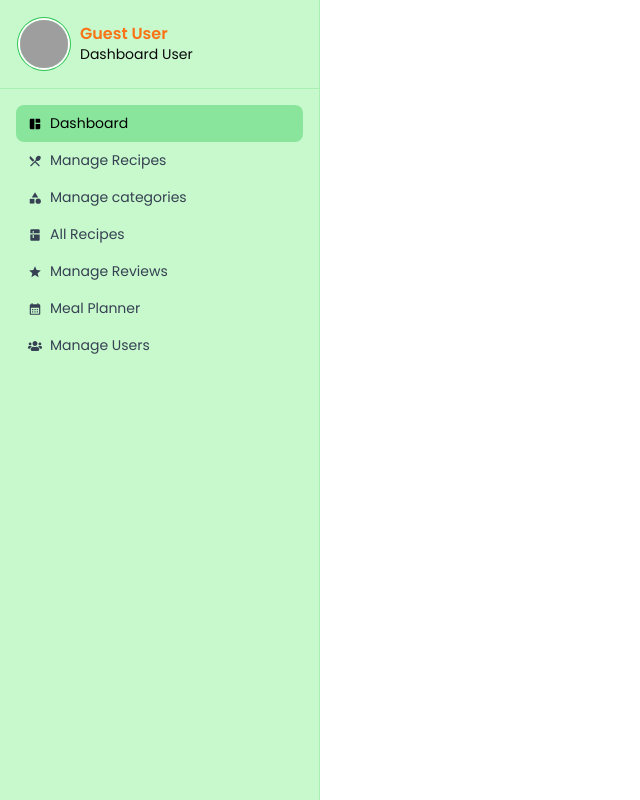
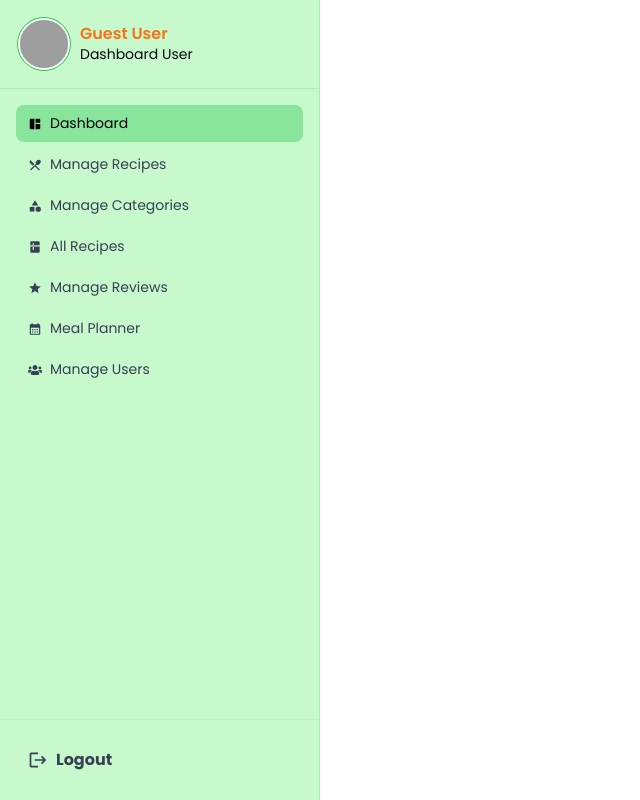
Before and after one commit to BFIbrahim/TasteTrail, a React (Vite) app: page /dashboard in a window 1280 px wide. Shown: the whole page, without its empty margins (0-640 px from the left). Built offline with nearby package versions, Linux system fonts and the light colour scheme; no server answers; grey boxes are pictures that could not be loaded.

Commit message:
signout functionalities added

```diff
--- a/src/Context/AuthProvider.jsx
+++ b/src/Context/AuthProvider.jsx
@@ -25,6 +25,9 @@ const AuthProvider = ({ children }) => {
     setUser(null);
     localStorage.removeItem("userInfo");
     localStorage.removeItem("authToken");
+
+    // Return a resolved promise so components can wait for it
+    return Promise.resolve();
   };
 
   const authInfo = {
--- a/src/Layouts/DashboardLayout.jsx
+++ b/src/Layouts/DashboardLayout.jsx
@@ -1,155 +1,124 @@
 import React, { useContext } from "react";
 import { AuthContext } from "../Context/AuthContext";
 import { FiMenu } from "react-icons/fi";
-import { MdCalendarMonth, MdCategory, MdKitchen, MdOutlineStar, MdRestaurantMenu, MdSpaceDashboard } from "react-icons/md";
-import { NavLink, Outlet } from "react-router";
+import { MdCalendarMonth, MdCategory, MdKitchen, MdOutlineStar, MdRestaurantMenu, MdSpaceDashboard, MdLogout } from "react-icons/md";
+import { NavLink, Outlet, useNavigate } from "react-router";
 import { FaUsers } from "react-icons/fa";
+import Swal from "sweetalert2";
 
 const DashboardLayout = () => {
-    const { user } = useContext(AuthContext);
-    console.log(user)
+    const { user, logoutUser } = useContext(AuthContext);
+    const navigate = useNavigate();
+
+    const handleLogout = () => {
+        Swal.fire({
+            title: "Sign Out?",
+            text: "Are you sure you want to log out?",
+            icon: "warning",
+            showCancelButton: true,
+            confirmButtonColor: "#f97316",
+            cancelButtonColor: "#cbd5e1",
+            confirmButtonText: "Yes, Logout",
+        }).then((result) => {
+            if (result.isConfirmed) {
+                logoutUser().then(() => {
+                    navigate("/");
+                    Swal.fire({
+                        title: "Logged Out",
+                        icon: "success",
+                        timer: 1000,
+                        showConfirmButton: false,
+                        toast: true,
+                        position: 'top-end'
+                    });
+                });
+            }
+        });
+    };
 
     return (
         <div className="drawer lg:drawer-open bg-base-100 text-base-content">
             <input id="dashboard-drawer" type="checkbox" className="drawer-toggle" />
 
-            {/* CONTENT */}
             <div className="drawer-content flex flex-col">
-                {/* Mobile Navbar */}
                 <div className="navbar bg-base-100 border-b border-neutral/30 lg:hidden">
                     <div className="flex-none">
-                        <label
-                            htmlFor="dashboard-drawer"
-                            className="btn btn-ghost text-primary text-xl"
-                        >
+                        <label htmlFor="dashboard-drawer" className="btn btn-ghost text-primary text-xl">
                             <FiMenu />
                         </label>
                     </div>
                     <div className="flex-1">
-                        <span className="text-lg font-semibold text-primary">
-                            Dashboard
-                        </span>
+                        <span className="text-lg font-semibold text-primary">Dashboard</span>
                     </div>
                 </div>
-
                 <Outlet />
             </div>
 
-            {/* SIDEBAR */}
             <div className="drawer-side">
                 <label htmlFor="dashboard-drawer" className="drawer-overlay"></label>
 
-                <aside className="w-80 min-h-full bg-secondary border-r border-primary/20">
+                <aside className="w-80 min-h-full bg-secondary border-r border-primary/20 flex flex-col">
+
                     <div className="flex items-center gap-3 p-5 border-b border-primary/20">
                         <div className="avatar">
                             <div className="w-12 rounded-full ring ring-primary ring-offset-2 ring-offset-base-100">
-                                <img
-                                    src={
-                                        user?.profileImage ||
-                                        "https://i.ibb.co/2kR2zq0/user.png"
-                                    }
-                                    alt="User"
-                                />
+                                <img src={user?.profileImage || "https://i.ibb.co/2kR2zq0/user.png"} alt="User" />
                             </div>
                         </div>
-
                         <div>
-                            <h3 className="font-semibold text-accent leading-tight">
-                                {user?.name || "Guest User"}
-                            </h3>
-                            <p className="text-sm text-neutral">
-                                Dashboard User
-                            </p>
+                            <h3 className="font-semibold text-accent leading-tight">{user?.name || "Guest User"}</h3>
+                            <p className="text-sm text-neutral">Dashboard User</p>
                         </div>
                     </div>
 
-                    <ul className="menu p-4 w-full">
+                    <ul className="menu p-4 w-full flex-1 gap-1">
                         <li>
-                            <NavLink
-                                to="/dashboard"
-                                end
-                                className={({ isActive }) =>
-                                    `flex items-center gap-2 rounded-lg px-3 py-2 transition hover:bg-accent/40 hover:text-black ${isActive ? "bg-primary/40 text-black" : "text-gray-700"}`
-                                }
-                            >
-                                <MdSpaceDashboard />
-                                Dashboard
+                            <NavLink to="/dashboard" end className={({ isActive }) => `flex items-center gap-2 rounded-lg px-3 py-2 transition hover:bg-accent/40 hover:text-black ${isActive ? "bg-primary/40 text-black" : "text-gray-700"}`}>
+                                <MdSpaceDashboard /> Dashboard
                             </NavLink>
                         </li>
-
                         <li>
-                            <NavLink
-                                to="/dashboard/manage-recipe"
-                                className={({ isActive }) =>
-                                    `flex items-center gap-2 rounded-lg px-3 py-2 transition hover:bg-accent/40 hover:text-black ${isActive ? "bg-primary/40 text-black" : "text-gray-700"}`
-                                }
-                            >
-                                <MdRestaurantMenu />
-                                Manage Recipes
+                            <NavLink to="/dashboard/manage-recipe" className={({ isActive }) => `flex items-center gap-2 rounded-lg px-3 py-2 transition hover:bg-accent/40 hover:text-black ${isActive ? "bg-primary/40 text-black" : "text-gray-700"}`}>
+                                <MdRestaurantMenu /> Manage Recipes
                             </NavLink>
                         </li>
-
                         <li>
-                            <NavLink
-                                to="/dashboard/manage-categories"
-                                className={({ isActive }) =>
-                                    `flex items-center gap-2 rounded-lg px-3 py-2 transition hover:bg-accent/40 hover:text-black ${isActive ? "bg-primary/40 text-black" : "text-gray-700"}`
-                                }
-                            >
-                                <MdCategory />
-                                Manage categories
+                            <NavLink to="/dashboard/manage-categories" className={({ isActive }) => `flex items-center gap-2 rounded-lg px-3 py-2 transition hover:bg-accent/40 hover:text-black ${isActive ? "bg-primary/40 text-black" : "text-gray-700"}`}>
+                                <MdCategory /> Manage Categories
                             </NavLink>
                         </li>
-
                         <li>
-                            <NavLink
-                                to="/dashboard/all-recipes"
-                                className={({ isActive }) =>
-                                    `flex items-center gap-2 rounded-lg px-3 py-2 transition hover:bg-accent/40 hover:text-black ${isActive ? "bg-primary/40 text-black" : "text-gray-700"}`
-                                }
-                            >
-                                <MdKitchen />
-                                All Recipes
+                            <NavLink to="/dashboard/all-recipes" className={({ isActive }) => `flex items-center gap-2 rounded-lg px-3 py-2 transition hover:bg-accent/40 hover:text-black ${isActive ? "bg-primary/40 text-black" : "text-gray-700"}`}>
+                                <MdKitchen /> All Recipes
                             </NavLink>
                         </li>
-
                         <li>
-                            <NavLink
-                                to="/dashboard/manage-reviews"
-                                className={({ isActive }) =>
-                                    `flex items-center gap-2 rounded-lg px-3 py-2 transition hover:bg-accent/40 hover:text-black ${isActive ? "bg-primary/40 text-black" : "text-gray-700"}`
-                                }
-                            >
-                                <MdOutlineStar />
-                                Manage Reviews
+                            <NavLink to="/dashboard/manage-reviews" className={({ isActive }) => `flex items-center gap-2 rounded-lg px-3 py-2 transition hover:bg-accent/40 hover:text-black ${isActive ? "bg-primary/40 text-black" : "text-gray-700"}`}>
+                                <MdOutlineStar /> Manage Reviews
                             </NavLink>
                         </li>
-
                         <li>
-                            <NavLink
-                                to="/dashboard/meal-planner"
-                                className={({ isActive }) =>
-                                    `flex items-center gap-2 rounded-lg px-3 py-2 transition hover:bg-accent/40 hover:text-black ${isActive ? "bg-primary/40 text-black" : "text-gray-700"}`
-                                }
-                            >
-                                <MdCalendarMonth />
-                                Meal Planner
+                            <NavLink to="/dashboard/meal-planner" className={({ isActive }) => `flex items-center gap-2 rounded-lg px-3 py-2 transition hover:bg-accent/40 hover:text-black ${isActive ? "bg-primary/40 text-black" : "text-gray-700"}`}>
+                                <MdCalendarMonth /> Meal Planner
                             </NavLink>
                         </li>
-
                         <li>
-                            <NavLink
-                                to="/dashboard/manage-users"
-                                className={({ isActive }) =>
-                                    `flex items-center gap-2 rounded-lg px-3 py-2 transition hover:bg-accent/40 hover:text-black ${isActive ? "bg-primary/40 text-black" : "text-gray-700"}`
-                                }
-                            >
-                                <FaUsers />
-                                Manage Users
+                            <NavLink to="/dashboard/manage-users" className={({ isActive }) => `flex items-center gap-2 rounded-lg px-3 py-2 transition hover:bg-accent/40 hover:text-black ${isActive ? "bg-primary/40 text-black" : "text-gray-700"}`}>
+                                <FaUsers /> Manage Users
                             </NavLink>
                         </li>
+                    </ul>
 
-                    </ul>
+                    <div className="p-4 border-t border-primary/10">
+                        <button
+                            onClick={handleLogout}
+                            className="flex items-center gap-2 w-full rounded-lg px-3 py-3 transition text-gray-700 hover:bg-red-50 hover:text-red-600 font-bold"
+                        >
+                            <MdLogout className="text-xl" />
+                            Logout
+                        </button>
+                    </div>
+
                 </aside>
             </div>
         </div>
```
Also changed, not shown: src/routes/PrivetRoute.jsx (added, +22 -0 lines).
